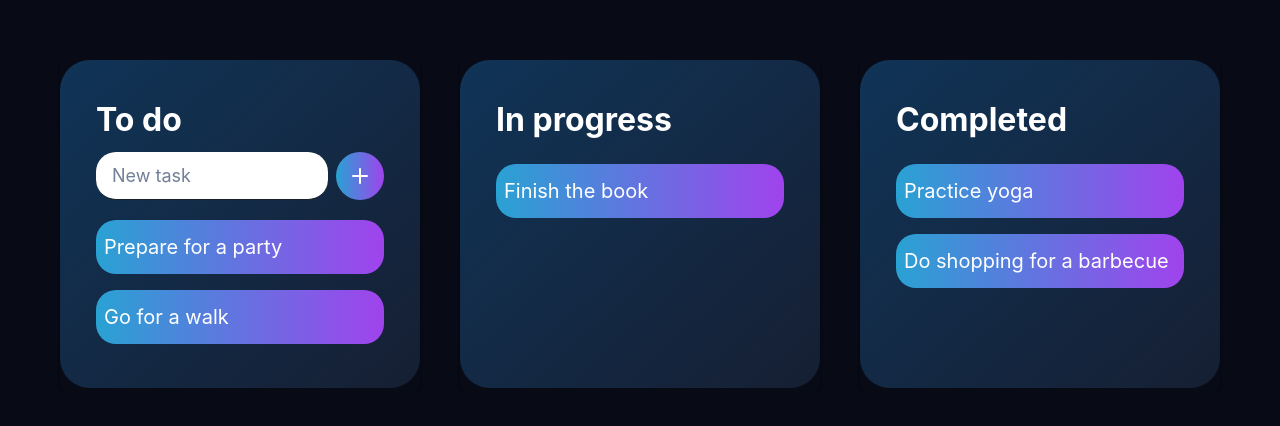
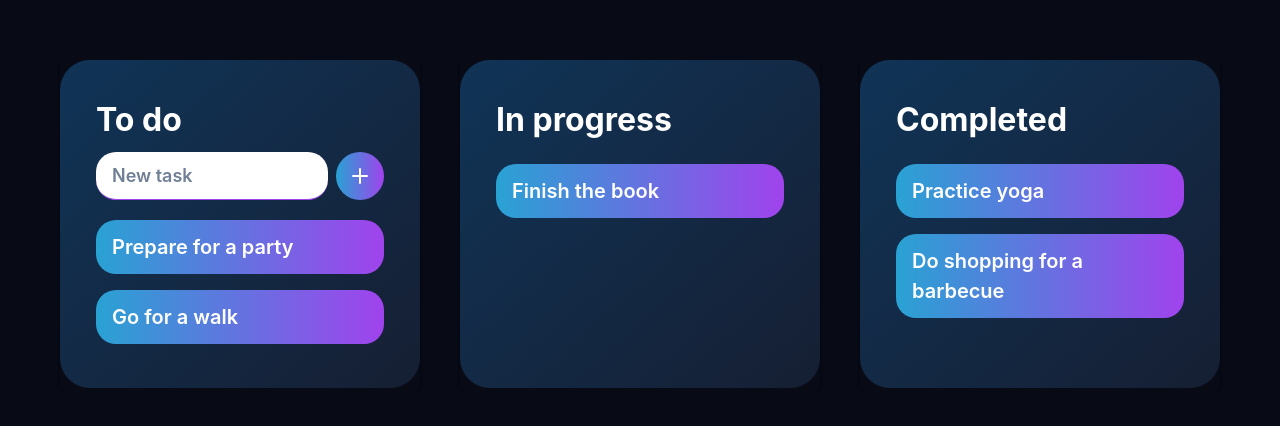
Before and after one commit to Eldigia/tasks-progress-dnd, a React (Vite) app: page / in a window 1280 px wide. Shown: the top 426 px of the page. Built offline with nearby package versions, Linux system fonts and the light colour scheme.

Commit message:
fix: fix display

```diff
--- a/src/components/Task.tsx
+++ b/src/components/Task.tsx
@@ -15,7 +15,7 @@ export const Task = ({ task, id, index }: Props) => {
           <Flex
             key={id}
             py="3"
-            px="2"
+            px="4"
             my="2"
             color="white"
             bgGradient="linear(to-l, #A043ED, #29A2D3 )"
@@ -23,7 +23,9 @@ export const Task = ({ task, id, index }: Props) => {
             _hover={{ boxShadow: "base" }}
             _active={{ boxShadow: "base", backgroundColor: "white" }}
           >
-            <Text fontSize="xl">{task}</Text>
+            <Text fontSize="xl" fontWeight="semibold">
+              {task}
+            </Text>
           </Flex>
         </div>
       )}
--- a/src/components/TaskInput.tsx
+++ b/src/components/TaskInput.tsx
@@ -40,6 +40,8 @@ export const TaskInput = () => {
         mr="2"
         borderBottom="1px"
         borderRadius="20"
+        color="#A043ED"
+        fontWeight="semibold"
         value={newTask.task}
         onChange={(e) =>
           setNewTask((prevState) => ({
```
